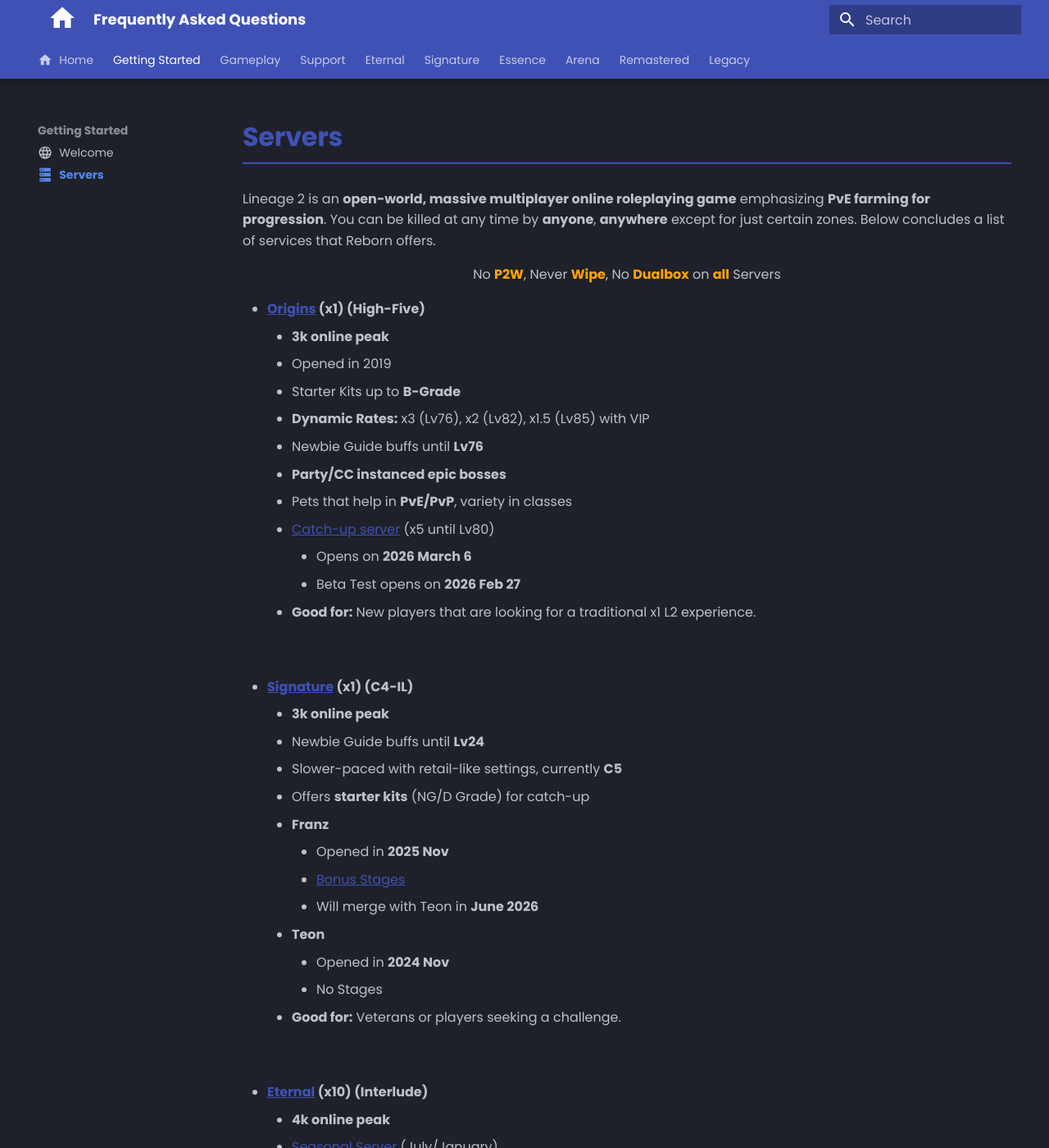
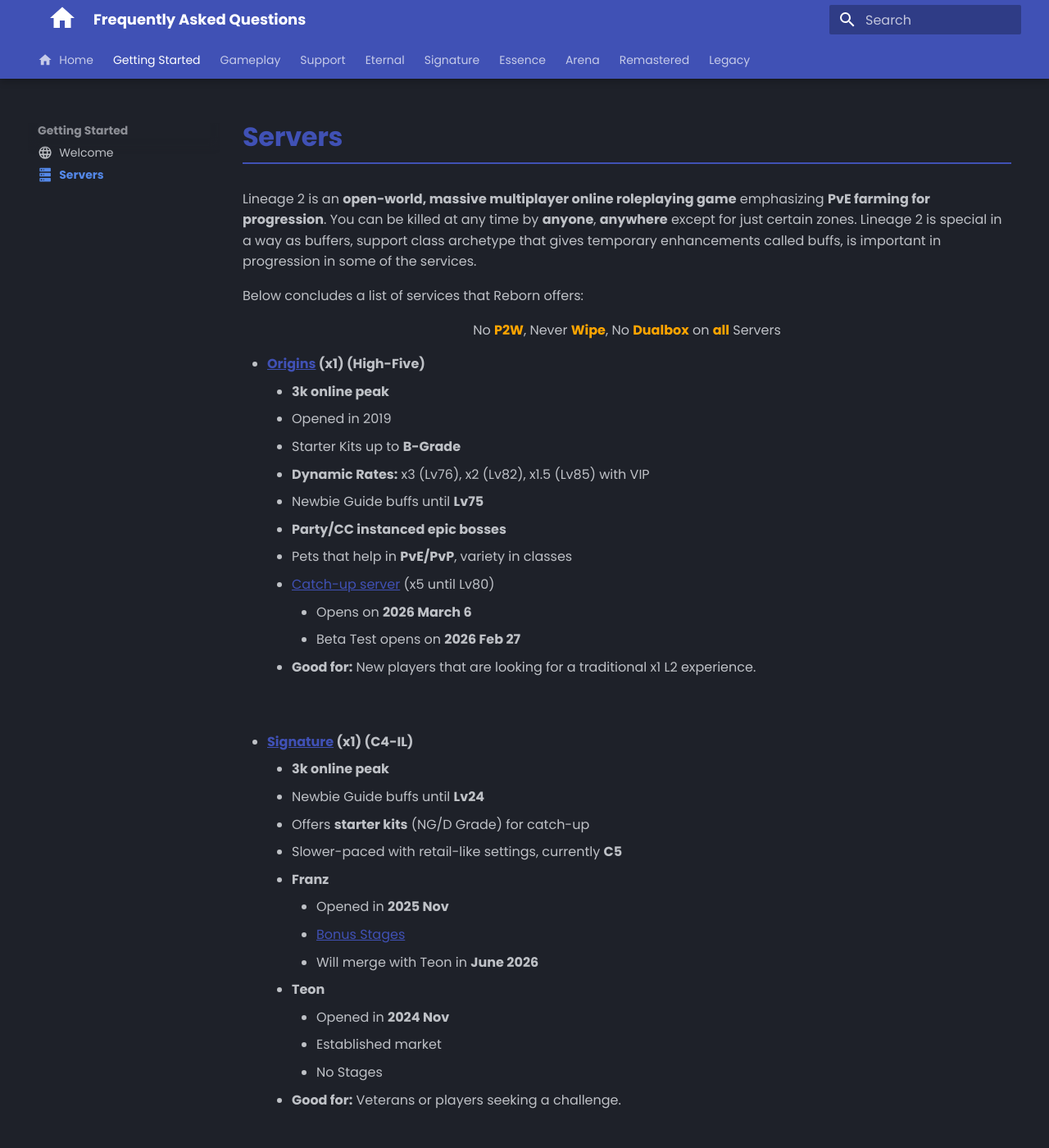
Before and after one commit to tab1-web/faq, an MkDocs documentation site: the page built from docs/getting-started/servers.md, in a window 1280 px wide and 1400 px high. Shown: the whole window at 82% size. Built offline with MkDocs 1.6.1 and Material for MkDocs 9.7.7, drawn with Linux system fonts in a browser that asks for light colours; some web fonts are replaced; comment, search, counter and statistics services are not loaded; some of the changed text lies outside the part shown.

Commit message:
adjusting flu buff levels, voting to make the gif bigger and appear first, adding small info and styling server page

```diff
--- a/docs/getting-started/servers.md
+++ b/docs/getting-started/servers.md
@@ -4,7 +4,9 @@
   - toc
 ---
 
-Lineage 2 is an **open-world, massive multiplayer online roleplaying game** emphasizing **PvE farming for progression**. You can be killed at any time by **anyone**, **anywhere** except for just certain zones. Below concludes a list of services that Reborn offers.
+Lineage 2 is an **open-world, massive multiplayer online roleplaying game** emphasizing **PvE farming for progression**. You can be killed at any time by **anyone**, **anywhere** except for just certain zones. Lineage 2 is special in a way as buffers, support class archetype that gives temporary enhancements called buffs, is important in progression in some of the services.
+
+Below concludes a list of services that Reborn offers:
 
 <p markdown style="text-align: center;">
 No **P2W**{style="color:orange;"}, Never **Wipe**{style="color:orange;"}, No **Dualbox**{style="color:orange;"} on
@@ -16,7 +18,7 @@
     - Opened in 2019
     - Starter Kits up to **B-Grade**
     - **Dynamic Rates:** x3 (Lv76), x2 (Lv82), x1.5 (Lv85) with VIP
-    - Newbie Guide buffs until **Lv76**
+    - Newbie Guide buffs until **Lv75**
     - **Party/CC instanced epic bosses**
     - Pets that help in **PvE/PvP**, variety in classes
     - [Catch-up server](https://l2reborn.org/news/origins-x5-server-features/) (x5 until Lv80)
@@ -29,14 +31,15 @@
 - **[Signature](https://l2reborn.org/server-features/signature-server-features/) (x1) (C4-IL)**
     - **3k online peak**
     - Newbie Guide buffs until **Lv24**
+    - Offers **starter kits** (NG/D Grade) for catch-up
     - Slower-paced with retail-like settings, currently **C5**
-    - Offers **starter kits** (NG/D Grade) for catch-up
     - **Franz**
         - Opened in **2025 Nov**
         - [Bonus Stages](https://l2reborn.org/news/bonus-stages/)
         - Will merge with Teon in **June 2026**
     - **Teon**
         - Opened in **2024 Nov**
+        - Established market
         - No Stages
     - **Good for:** Veterans or players seeking a challenge.
 
@@ -47,7 +50,7 @@
     - [Seasonal Server](/faq/eternal/faq/#what-is-a-seasonal-server) (July/January)
         - 2 Servers: [**Main**](https://l2reborn.org/server-features/eternal-2/) (since 2024) / [**Seasonal**](https://l2reborn.org/server-features/eternal)
         - **3 months** into Season characters **merge** into Main
-    - **GM Buffer** eliminating the need for buffers and GM Shop until C Grade
+    - **GM Buffer** eliminating the need for buffers and **GM Shop** until C Grade
     - Events like **TvT, DM, CTF..**
     - **Good for:** Players who love PvP and a faster "grind" that still rewards hard work.
 
@@ -59,7 +62,7 @@
     - **Seasonal Server** (October/April)
         - 2 Servers: **Main** / **Seasonal**
         - 3 months into Season characters merge into Main
-    - GM Buffer eliminating the need for buffers and GM Shop until S Grade
+    - **GM Buffer** eliminating the need for buffers and **GM Shop** until S Grade
     - **Good for:** H5 Enthusiasts
 
 <br>
```
Also changed, not shown: docs/eternal/classes.md (+9 -9 lines), docs/gameplay/progression/voting.md (+22 -26 lines).
